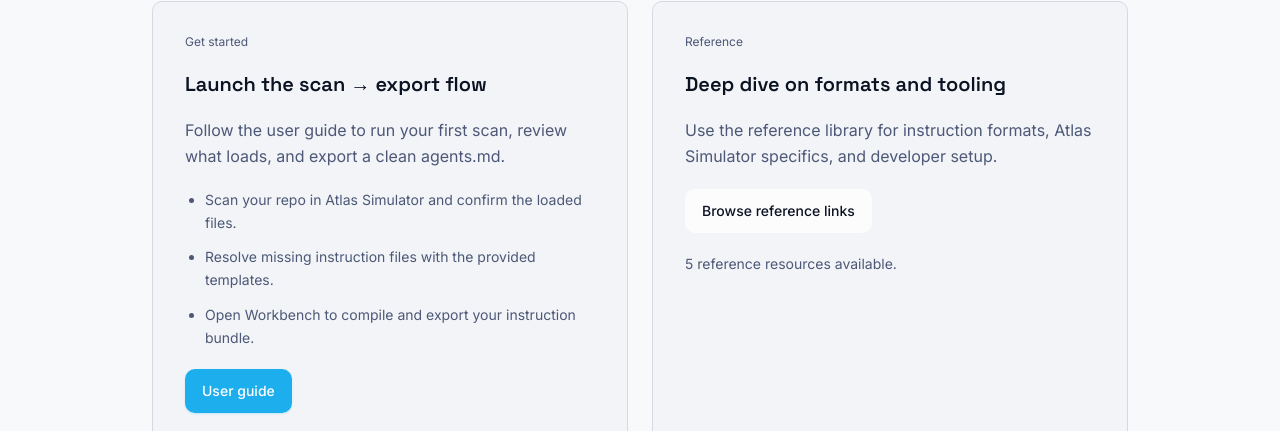
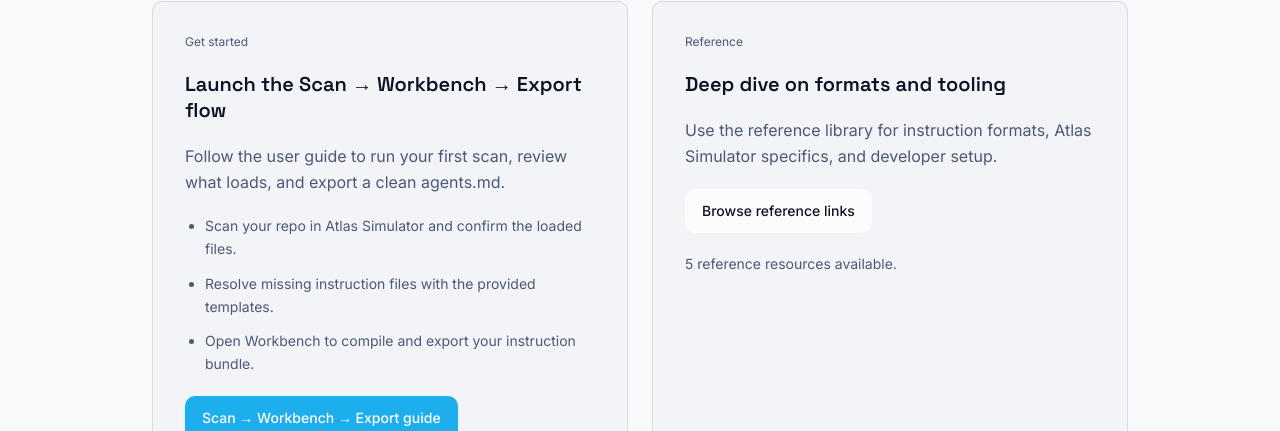
Before and after one commit to joelklabo/markdowntown, a Next.js app: page /docs in a window 1280 px wide. Shown: the part 521-952 px from the top of the page. Built offline with nearby package versions, Linux system fonts and the light colour scheme; no server answers.

Commit message:
markdowntown-2709: highlight primary flow link on docs landing
Add a more prominent Scan → Workbench → Export link and capture updated docs screenshot.

Files: src/app/docs/page.tsx, docs/screenshots/docs/docs-primary-flow-link.png, .beads/issues.jsonl

```diff
--- a/src/app/docs/page.tsx
+++ b/src/app/docs/page.tsx
@@ -14,7 +14,7 @@
 
 const repoBase = "https://github.com/joelklabo/markdowntown/blob/main";
 const getStartedLink = {
-  label: "User guide",
+  label: "Scan → Workbench → Export guide",
   description: "Scan a folder, review loaded instructions, and export agents.md.",
   href: `${repoBase}/docs/USER_GUIDE.md`,
 };
@@ -64,7 +64,7 @@
           <div className="grid gap-mdt-6 lg:grid-cols-2">
             <Card id="get-started" tone="subtle" padding="lg" className="space-y-mdt-5">
               <Text size="caption" tone="muted">Get started</Text>
-              <Heading level="h3" as="h3">Launch the scan → export flow</Heading>
+              <Heading level="h3" as="h3">Launch the Scan → Workbench → Export flow</Heading>
               <Text tone="muted" leading="relaxed">
                 Follow the user guide to run your first scan, review what loads, and export a clean agents.md.
               </Text>
```
Also changed, not shown: 2 other files (tests, documents, lock files or other folders).
